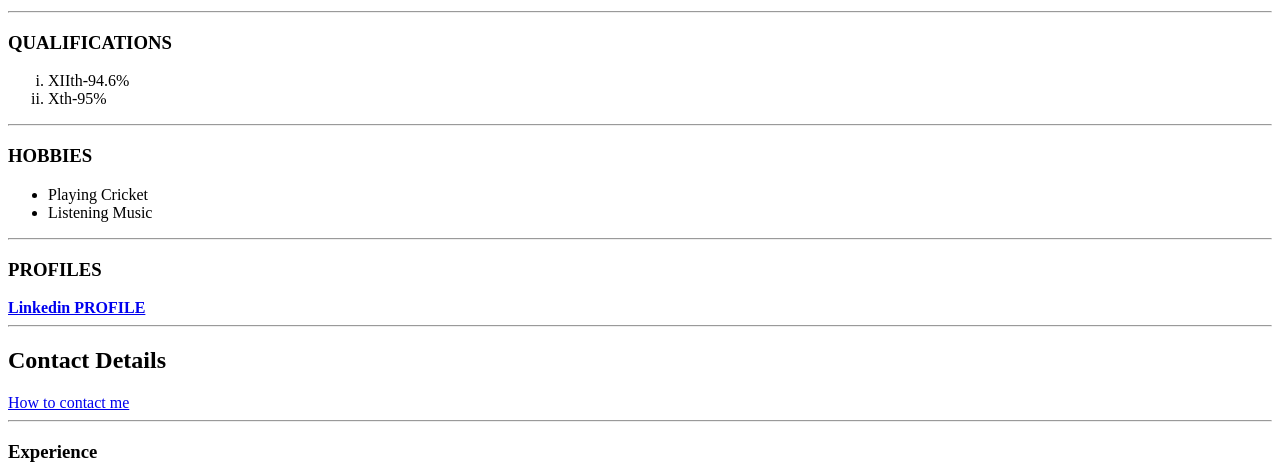
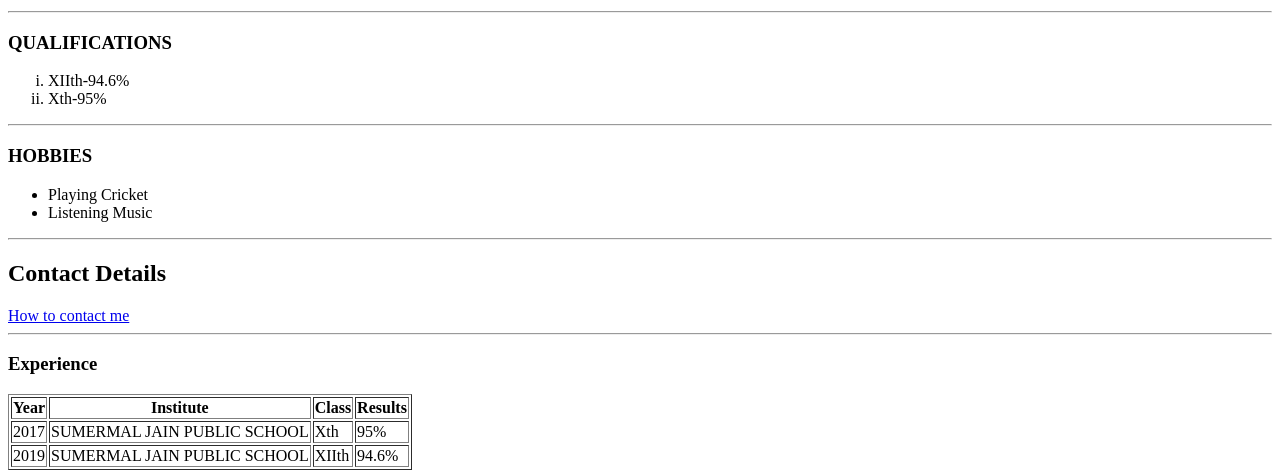
Before and after one commit to SakshamMathur15/CV, a plain HTML site: page index.html in a window 1280 px wide. Shown: the part 351-824 px from the top of the page. Drawn offline with Linux system fonts and the light colour scheme.

Commit message:
Update index.html

```diff
--- a/index.html
+++ b/index.html
@@ -29,9 +29,6 @@
     <li>Playing Cricket</li>
     <li>Listening Music</li>
   </ul>
-  <hr>
-  <h3>PROFILES</h3>
-  <strong><a href="https://www.linkedin.com/in/saksham-mathur-8426681b9/">Linkedin PROFILE</a></strong>
   <hr>
   <h2>Contact Details</h2>
   <a href="contact.html">How to contact me</a>
```
